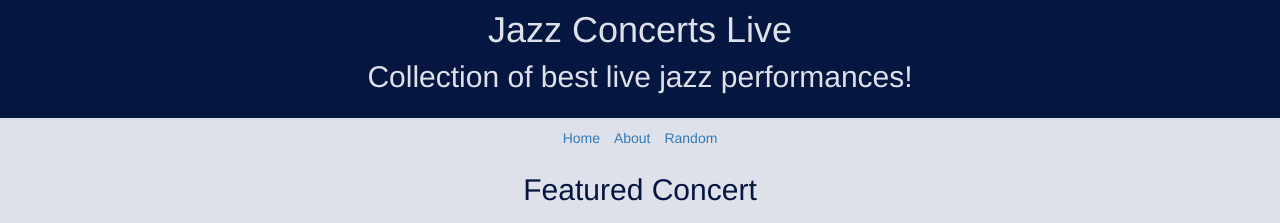
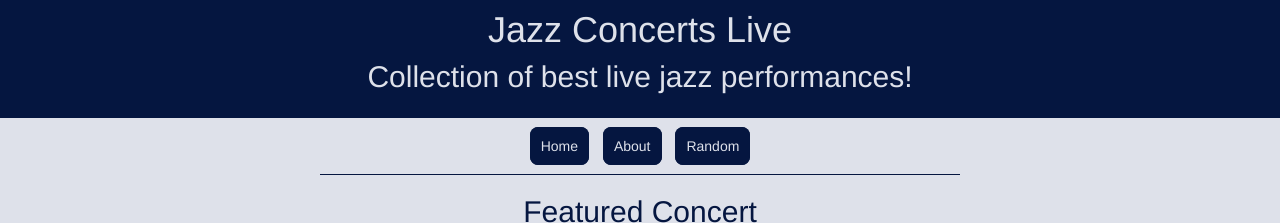
Before and after one commit to giladoved/Jazz-Concerts-Online-Frontend, a website: page index.html in a window 1280 px wide. Shown: the top 223 px of the page. Drawn offline with nearby package versions, Linux system fonts and the light colour scheme; some packages are replaced by stand-ins of ours; files that its build step writes are made by us from their sources.

Commit message:
improves nav styling

```diff
--- a/index.html
+++ b/index.html
@@ -29,6 +29,8 @@
 		</ul>
 	</nav>
 
+	<hr>
+
 	<div ng-view></div>
 
 	<script src="https://ajax.googleapis.com/ajax/libs/jquery/1.12.4/jquery.min.js"></script>
--- a/src/less/main.less
+++ b/src/less/main.less
@@ -1,14 +1,17 @@
+@dark-blue: #051640;
+@light-gray: #DEE1EA;
+
 body {
 	font-family: Helvetica, "Times New Roman", serif;
-	background: #DEE1EA;
-	color: #051640;
+	background: @light-gray;
+	color: @dark-blue;
 }
 
 header {
-	background: #051640;
-	color: #DEE1EA;
+	background: @dark-blue;
+	color: @light-gray;
 	padding: 5px 5px 15px 5px;
-	margin-bottom: 10px;
+	margin-bottom: 18px;
 
 	h1 {
 		text-align: center;
@@ -22,7 +25,7 @@
 }
 
 nav {
-	margin-bottom: 25px;
+	margin-bottom: 18px;
 
 	ul {
 		list-style-type: none;
@@ -32,12 +35,28 @@
 		li {
 			display: inline;
 			margin: 0 5px;
+			padding: 10px;
+			border: 1px solid @dark-blue;
+			border-radius: 8px;
+			background: @dark-blue;
 
-			a:hover {
-				background-color: #999999;
+			a {
+				color: @light-gray;
+			}
+		}
+		li:hover {
+			background-color: @light-gray;
+			a {
+				color: @dark-blue;
 			}
 		}
 	}
+}
+
+hr {
+	margin: 0 auto;
+	width: 50%;
+	border-top: 1px solid @dark-blue;
 }
 
 .wrapper {
```
